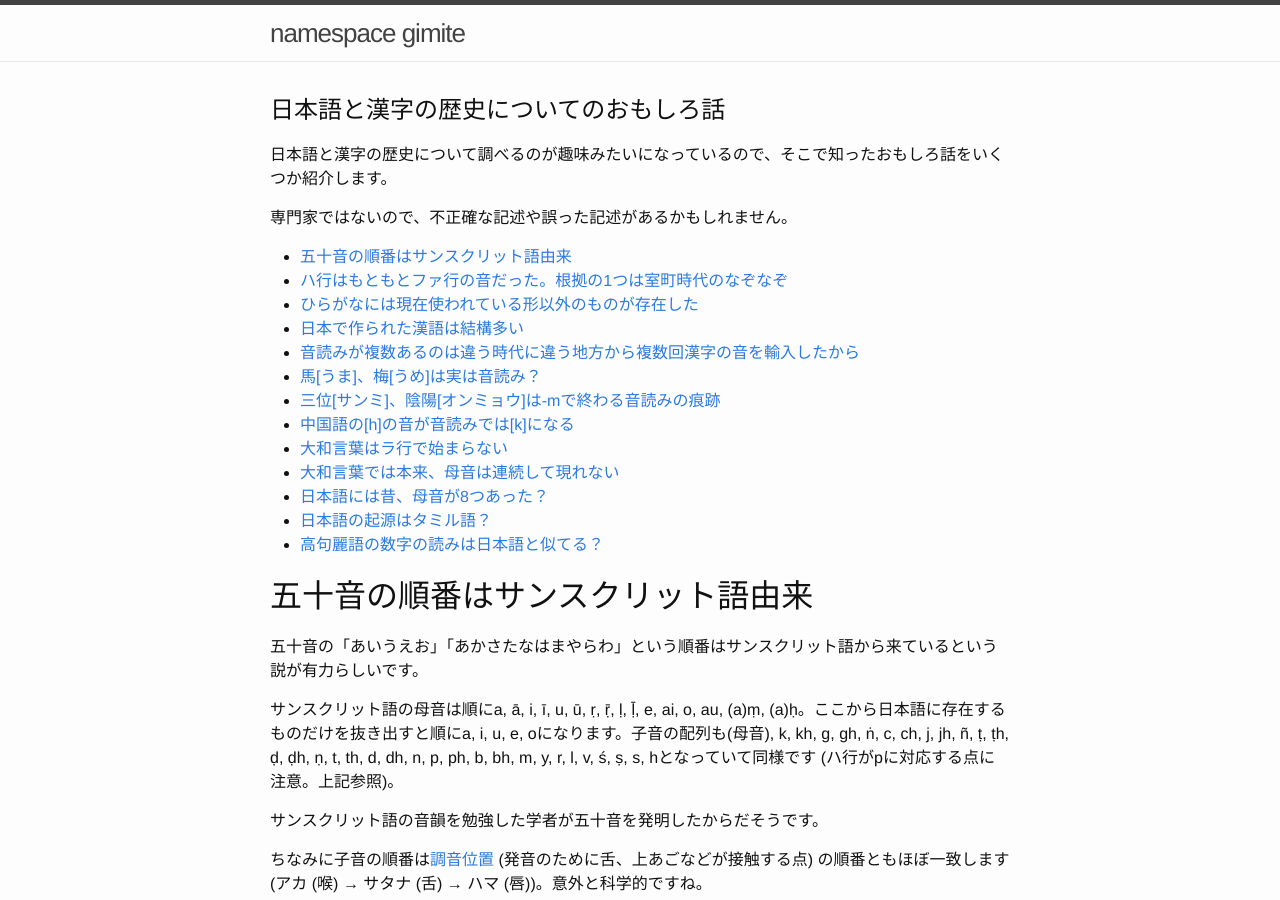
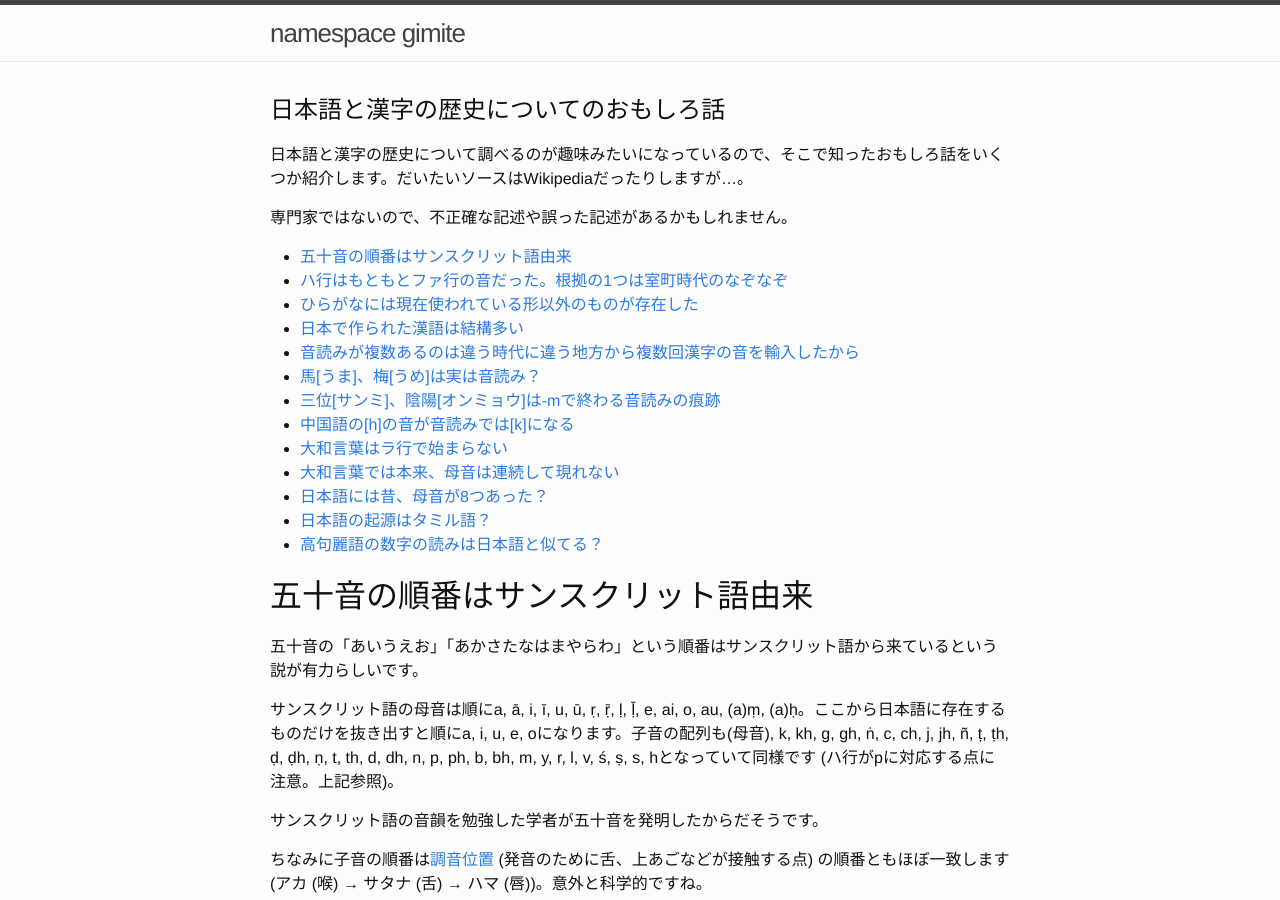
Before and after one commit to gimite/gimite.github.io, a Jekyll site: the page built from kanji-fun-facts.md, in a window 1280 px wide and 900 px high. Built offline with Jekyll 4.4.1, drawn with Linux system fonts in a browser that asks for light colours; our own code applies the rules of GitHub Pages for plain Markdown files.

Commit message:
Update kanji-fun-facts.md

```diff
--- a/kanji-fun-facts.md
+++ b/kanji-fun-facts.md
@@ -5,7 +5,7 @@ layout: page
 # 日本語と漢字の歴史についてのおもしろ話
 {:.no_toc}
 
-日本語と漢字の歴史について調べるのが趣味みたいになっているので、そこで知ったおもしろ話をいくつか紹介します。
+日本語と漢字の歴史について調べるのが趣味みたいになっているので、そこで知ったおもしろ話をいくつか紹介します。だいたいソースはWikipediaだったりしますが…。
 
 専門家ではないので、不正確な記述や誤った記述があるかもしれません。
 
```
